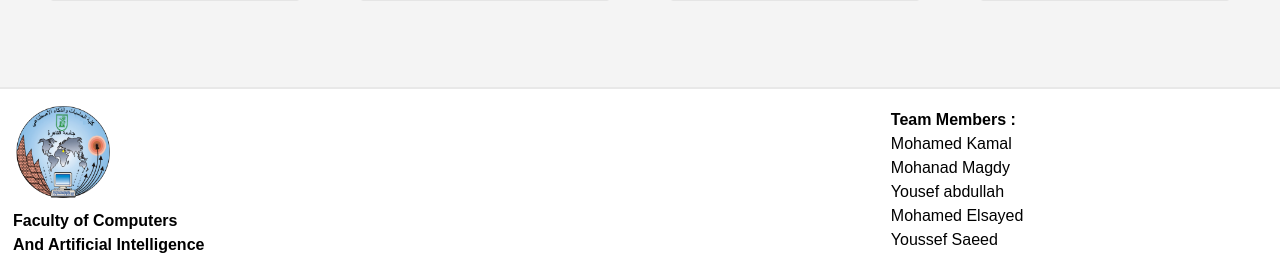
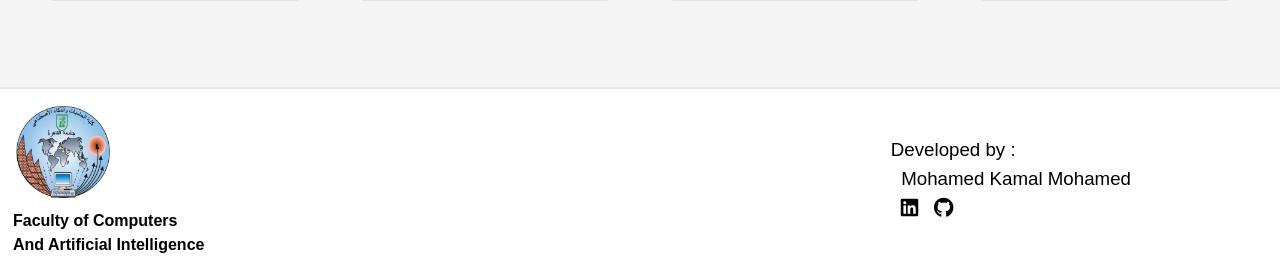
Before and after one commit to kimo871/sturdy-octo-robot, a Django app: page /index in a window 1280 px wide. Shown: the part 530-800 px from the top of the page. Run offline with Django 4.2, Linux system fonts and the light colour scheme; some libraries are stand-ins or nearby versions; some web fonts are replaced.

Commit message:
Update base.html

```diff
--- a/Templates/base.html
+++ b/Templates/base.html
@@ -89,12 +89,14 @@
     <div class="flex-container space-between">
      <div class="img-cont"><img src="{% static 'images/download.png'%}" alt="fcai-logo" /> <h4>Faculty of Computers <br>And Artificial Intelligence</h4></div>
      <div class="team">
-         <h4>Team Members :</h4>
-         <p>Mohamed Kamal</p>
-         <p>Mohanad Magdy </p>
-         <p>Yousef abdullah</p>
-         <P>Mohamed Elsayed</P>
-         <p>Youssef Saeed</p>
+         <h3 style="font-weight:200">Developed by : <br/>
+            &nbsp; Mohamed Kamal Mohamed</h3>
+         <div style="font-size:20px;" class="social-icons">
+            <span style="margin-left:10px;"><a href="https://www.linkedin.com/in/mohamed-kamal-798202224/" target="_blank"><i class="fa-brands fa-linkedin"></i></a></span>
+            <span style="margin-left:10px;"><a href="https://github.com/kimo871"><i class="fa-brands fa-github" target="_blank"></i></a></span>
+         </div>
+
+
      </div>
     </div>
   </div>
```
